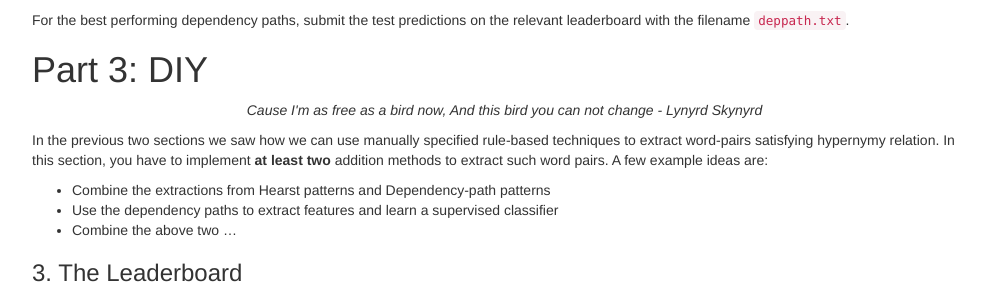
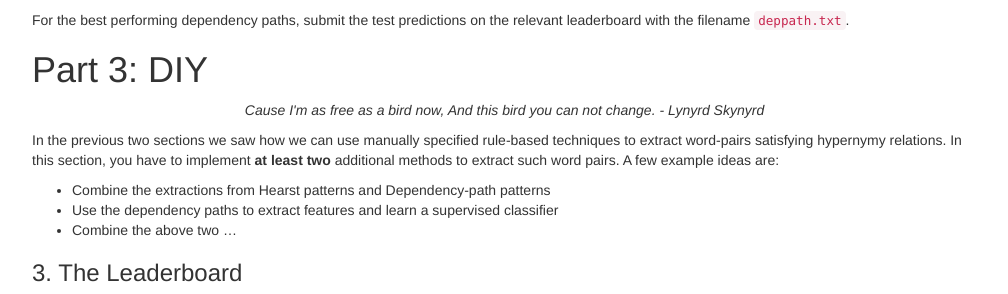
Before and after one commit to computational-linguistics-class/computational-linguistics-class.github.io, a Jekyll site: the page built from assignment8.md, in a window 1280 px wide and 900 px high, scrolled down 3340 px. Shown: the part 158-452 px from the top of the window, without its empty margins (233-1241 px from the left). Built offline with Jekyll 4.4.1, drawn with Linux system fonts in a browser that asks for light colours; nearby versions of some CDN libraries; a script that is not in the unit is left out.

Commit message:
fixed a couple very small typos

```diff
--- a/assignment8.md
+++ b/assignment8.md
@@ -206,11 +206,11 @@ For the best performing dependency paths, submit the test predictions on the rel
 
 # Part 3: DIY
 
-*<center>Cause I'm as free as a bird now, And this bird you can not change - Lynyrd Skynyrd</center>*
+*<center>Cause I'm as free as a bird now, And this bird you can not change. - Lynyrd Skynyrd</center>*
 
 
-In the previous two sections we saw how we can use manually specified rule-based techniques to extract word-pairs satisfying hypernymy relation.
-In this section, you have to implement **at least two** addition methods to extract such word pairs. A few example ideas are:
+In the previous two sections we saw how we can use manually specified rule-based techniques to extract word-pairs satisfying hypernymy relations.
+In this section, you have to implement **at least two** additional methods to extract such word pairs. A few example ideas are:
 * Combine the extractions from Hearst patterns and Dependency-path patterns
 * Use the dependency paths to extract features and learn a supervised classifier
 * Combine the above two ...
```
